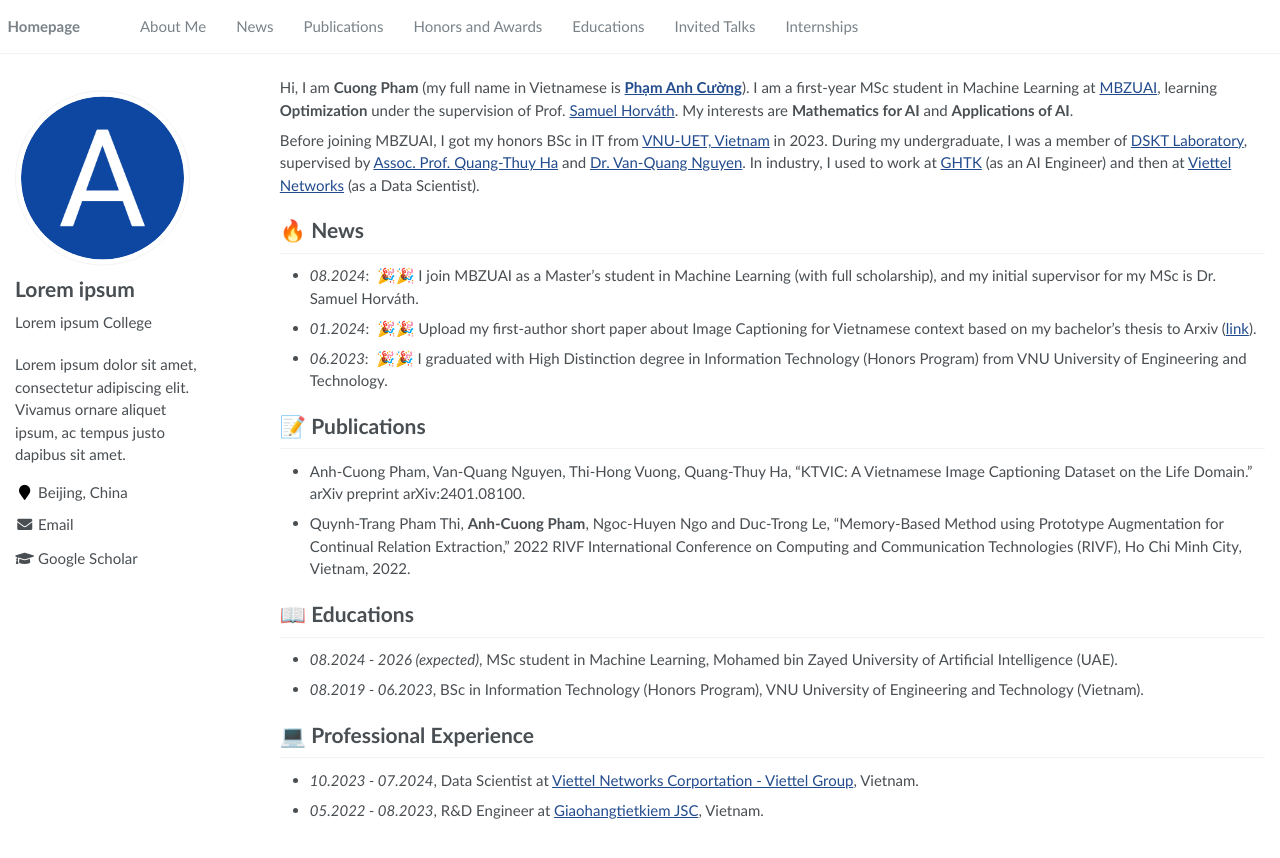
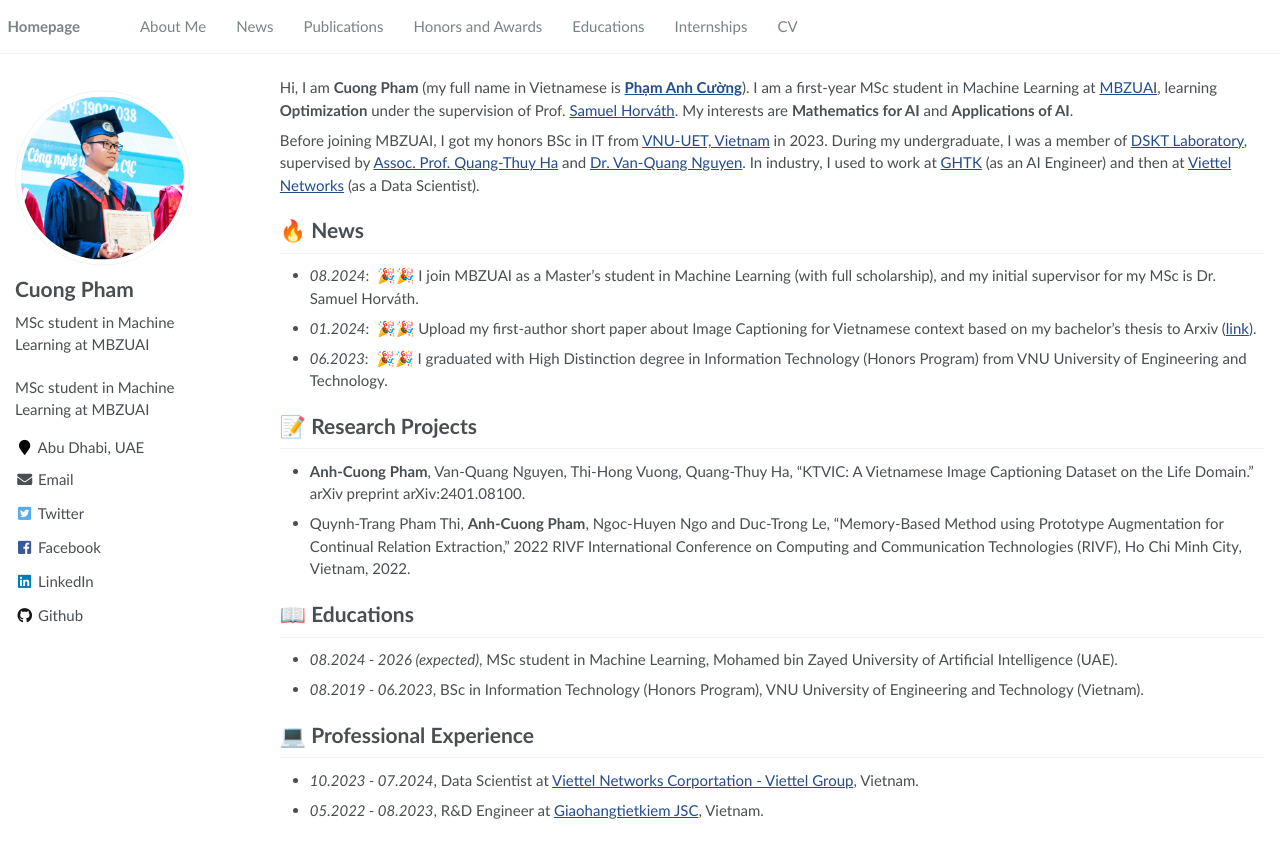
Before and after one commit to pacman-ctm/pacman-ctm.github.io, a Jekyll site: the page built from _pages/about.md, in a window 1280 px wide. Shown: the top 858 px of the page. Built offline with Jekyll 4.4.1, drawn with Linux system fonts in a browser that asks for light colours.

Commit message:
update info

```diff
--- a/_config.yml
+++ b/_config.yml
@@ -6,8 +6,8 @@
 # `jekyll serve`. If you change this file, please restart the server process.
 
 # Site Settings
-title                    : "Lorem ipsum"
-description              : "Lorem ipsum dolor sit amet, consectetur adipiscing elit. Vivamus ornare aliquet ipsum, ac tempus justo dapibus sit amet. "
+title                    : "Cuong Pham"
+description              : "MSc student in Machine Learning at MBZUAI"
 repository               : "RayeRen/acad-homepage.github.io"
 google_scholar_stats_use_cdn : true
 
@@ -21,29 +21,29 @@ baidu_site_verification  :  # get baidu_site_verification from https://ziyuan.ba
 
 # Site Author
 author:
-  name             : "Lorem ipsum"
-  avatar           : "images/android-chrome-512x512.png"
-  bio              : "Lorem ipsum College"
-  location         : "Beijing, China"
+  name             : "Cuong Pham"
+  avatar           : "images/cuongpa.jpg"
+  bio              : "MSc student in Machine Learning at MBZUAI"
+  location         : "Abu Dhabi, UAE"
   employer         :
   pubmed           :
-  googlescholar    : "https://scholar.google.com/citations?user=YOUR_GOOGLE_SCHOLAR_ID"
-  email            : "Lorem@ipsum.com"
+  googlescholar    : # "https://scholar.google.com/citations?user=YOUR_GOOGLE_SCHOLAR_ID"
+  email            : "cuong.pham@mbzuai.ac.ae"
   researchgate     :  # e.g., "https://www.researchgate.net/profile/yourprofile"
   uri              :
   bitbucket        :
   codepen          :
   dribbble         :
   flickr           :
-  facebook         :
+  facebook         : "https://www.facebook.com/anhcuong.pham.2511/"
   foursquare       :
-  github           : # e.g., "github username"
+  github           : "pacman-ctm" # e.g., "github username"
   google_plus      :
   keybase          :
   instagram        :
   impactstory      : # e.g., "https://profiles.impactstory.org/u/xxxx-xxxx-xxxx-xxxx"
   lastfm           :
-  linkedin         : # e.g., "linkedin username"
+  linkedin         : "anhcuong-pham" # e.g., "linkedin username"
   dblp             : # e.g., "https://dblp.org/pid/xx/xxxx.html"
   orcid            : # e.g., "https://orcid.org/xxxx"
   pinterest        :
@@ -51,7 +51,7 @@ author:
   stackoverflow    : # http://stackoverflow.com/users/123456/username
   steam            :
   tumblr           :
-  twitter          :
+  twitter          : "pacman_ctm"
   vine             :
   weibo            :
   xing             :
@@ -136,7 +136,7 @@ sass:
 
 # Outputting
 permalink: /:categories/:title/
-timezone: Asia/Shanghai # http://en.wikipedia.org/wiki/List_of_tz_database_time_zones
+timezone: Asia/Dubai # http://en.wikipedia.org/wiki/List_of_tz_database_time_zones
 
 
 # Plugins
--- a/_data/navigation.yml
+++ b/_data/navigation.yml
@@ -15,8 +15,11 @@ main:
   - title: "Educations"
     url: "/#-educations"
 
-  - title: "Invited Talks"
-    url: "/#-invited-talks"
+  # - title: "Invited Talks"
+  #   url: "/#-invited-talks"
 
   - title: "Internships"
     url: "/#-internships"
+
+  - title: "CV"
+    url: "/cv"
--- a/_pages/about.md
+++ b/_pages/about.md
@@ -32,10 +32,7 @@ My research interest includes neural machine translation and computer vision. I
 <!-- - *2022.02*: &nbsp;🎉🎉 Lorem ipsum dolor sit amet, consectetur adipiscing elit. Vivamus ornare aliquet ipsum, ac tempus justo dapibus sit amet.  -->
 - *06.2023*: &nbsp;🎉🎉 I graduated with High Distinction degree in Information Technology (Honors Program) from VNU University of Engineering and Technology.
 
-# 📝 Publications
-- Anh-Cuong Pham, Van-Quang Nguyen, Thi-Hong Vuong, Quang-Thuy Ha, "KTVIC: A Vietnamese Image Captioning Dataset on the Life Domain." arXiv preprint arXiv:2401.08100.
-- Quynh-Trang Pham Thi, **Anh-Cuong Pham**, Ngoc-Huyen Ngo and Duc-Trong Le, "Memory-Based Method using Prototype Augmentation for Continual Relation Extraction," 2022 RIVF International Conference on Computing and Communication Technologies (RIVF), Ho Chi Minh City, Vietnam, 2022.
-
+<!-- # 📝 Publications  -->
 <!-- ----- -->
 <!-- <div class='paper-box'><div class='paper-box-image'><div><div class="badge">CVPR 2016</div><img src='images/500x300.png' alt="sym" width="100%"></div></div>
 <div class='paper-box-text' markdown="1">
@@ -50,6 +47,10 @@ My research interest includes neural machine translation and computer vision. I
 </div> -->
 <!-- ------ -->
 <!-- - [Lorem ipsum dolor sit amet, consectetur adipiscing elit. Vivamus ornare aliquet ipsum, ac tempus justo dapibus sit amet](https://github.com), A, B, C, **CVPR 2020** -->
+
+# 📝 Research Projects
+- **Anh-Cuong Pham**, Van-Quang Nguyen, Thi-Hong Vuong, Quang-Thuy Ha, "KTVIC: A Vietnamese Image Captioning Dataset on the Life Domain." arXiv preprint arXiv:2401.08100.
+- Quynh-Trang Pham Thi, **Anh-Cuong Pham**, Ngoc-Huyen Ngo and Duc-Trong Le, "Memory-Based Method using Prototype Augmentation for Continual Relation Extraction," 2022 RIVF International Conference on Computing and Communication Technologies (RIVF), Ho Chi Minh City, Vietnam, 2022.
 
 <!-- # 🎖 Honors and Awards
 - *2021.10* Lorem ipsum dolor sit amet, consectetur adipiscing elit. Vivamus ornare aliquet ipsum, ac tempus justo dapibus sit amet.
```
Also changed, not shown: _pages/cv.md (added, +8 -0 lines), images/9.jpg (added), images/cuongpa.jpg (added), 1 other file.
